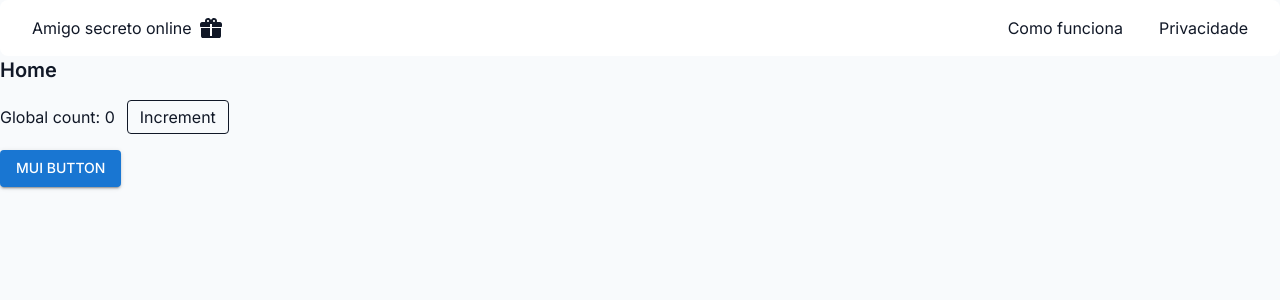
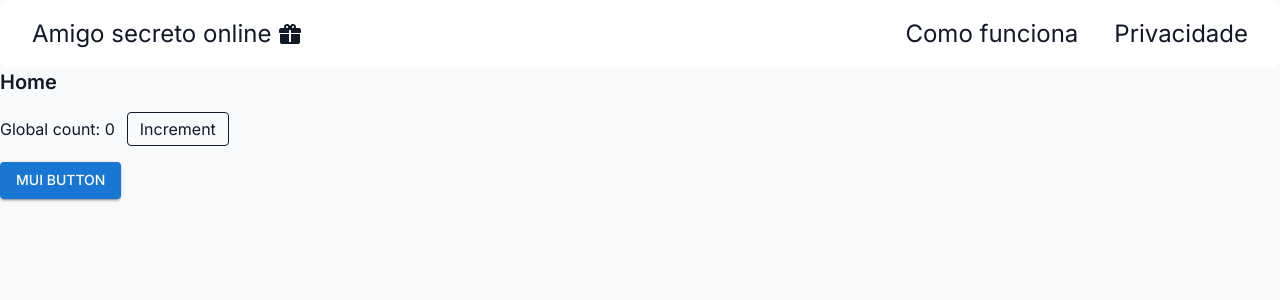
Before and after one commit to AndreNascimento1998/Gift-Match, a React (Vite) app: page / in a window 1280 px wide. Shown: the top 300 px of the page. Built offline with nearby package versions, Linux system fonts and the light colour scheme.

Commit message:
style: update HeaderVisitor component with new typography classes and background color adjustments

```diff
--- a/src/pages/HeaderVisitor/Index.tsx
+++ b/src/pages/HeaderVisitor/Index.tsx
@@ -8,21 +8,21 @@ const HeaderVisitor = () => {
     const { toggleTheme } = headerHook
 
     return (
-        <header className="flex justify-between items-center py-4 px-8 rounded-lg bg-background-component">
+        <header className="flex justify-between items-center py-4 px-8 rounded-lg bg-background-default">
             <section className="hidden md:flex items-center gap-2">
-                <h1>Amigo secreto online </h1>
+                <h1 className="text-h3">Amigo secreto online </h1>
                 <GiftIcon
                     onClick={toggleTheme}
-                    className="bg-background-component"
+                    className="bg-background-default"
                 />
             </section>
             <article className="hidden lg:flex gap-9">
-                <span>Como funciona</span>
-                <span>Privacidade</span>
+                <span className="text-h3">Como funciona</span>
+                <span className="text-h3">Privacidade</span>
             </article>
             <section
                 onClick={toggleTheme}
-                className="block md:hidden bg-background-component"
+                className="block md:hidden bg-background-default"
             >
                 Avatar
             </section>
--- a/src/tailwind.css
+++ b/src/tailwind.css
@@ -20,7 +20,7 @@
     --color-main-text: var(--color-main);
     --color-secondary-text: var(--color-muted);
     --color-border-default: var(--color-border);
-    --color-background-default: var(--color-background);
+    --color-background-default: var(--color-background-component);
 
     --background-image-btn-primary: linear-gradient(
         90deg,
@@ -36,6 +36,9 @@
     --breakpoint-3xl: 2000px;
     --breakpoint-4xl: 2560px;
     --breakpoint-5xl: 3000px;
+    --text-h1: 2.875rem;
+    --text-h3: 1.5rem;
+    --text-h4: 1.25rem;
 }
 
 :root {
@@ -78,3 +81,17 @@
         font-family: var(--font-sans);
     }
 }
+
+@layer utilities {
+    .text-h1 {
+        font-size: var(--text-h1);
+    }
+
+    .text-h3 {
+        font-size: var(--text-h3);
+    }
+
+    .text-h4 {
+        font-size: var(--text-h4);
+    }
+}
```
